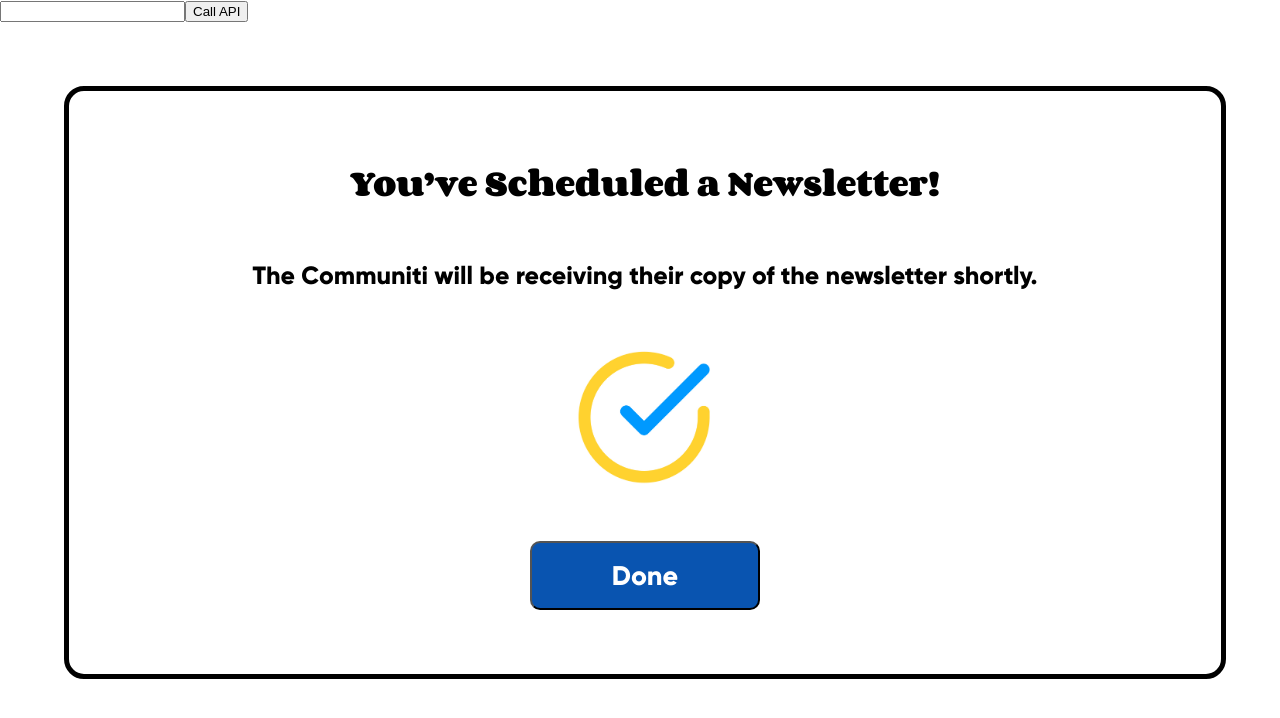
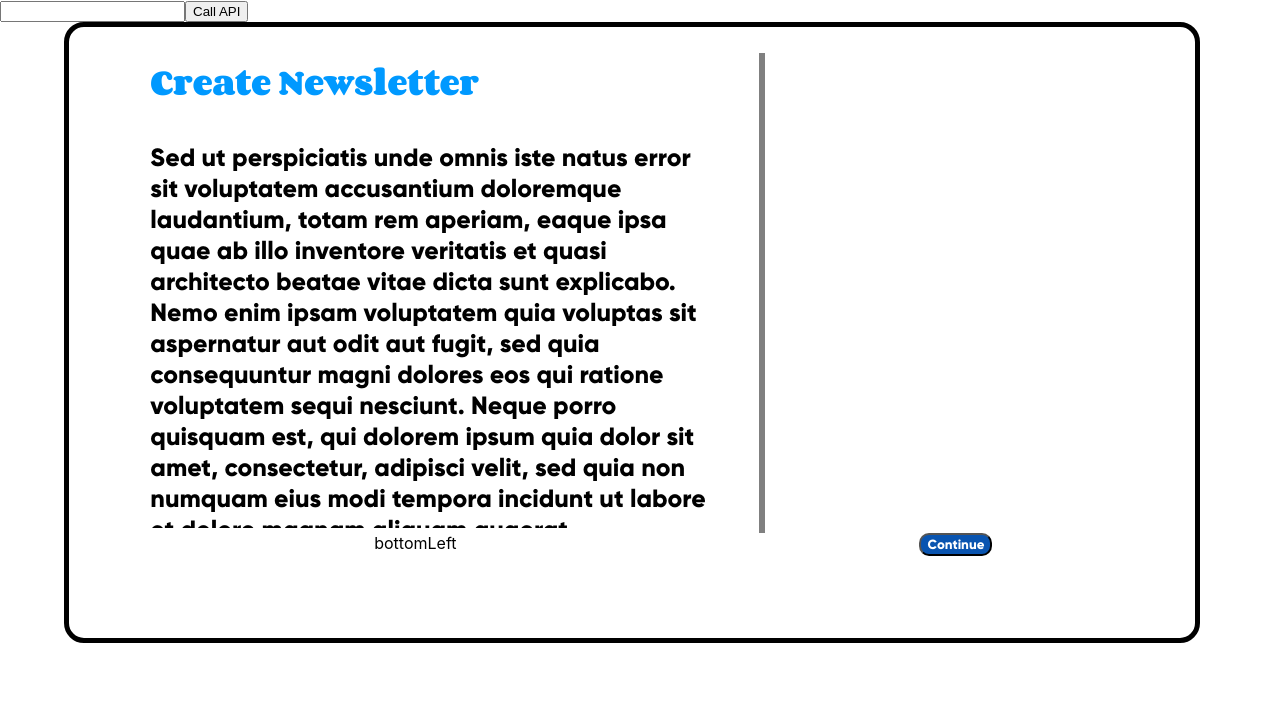
Before and after one commit to makeitMVPadmin/super-group-newsletter, a React (Create React App) app in the folder supergroup-newsletter/: page / in a window 1280 px wide. Shown: the top 718 px of the page. Built offline with nearby package versions, Linux system fonts and the light colour scheme; no server answers.

Commit message:
started layout of page

```diff
--- /dev/null
+++ b/supergroup-newsletter/src/components/NewsReview/NewsReview.css
@@ -0,0 +1,105 @@
+.container {
+  width: 84%;
+  min-width: 200px;
+  height: 80%;
+  margin: 0% 5% 0% 5%;
+  padding: 2% 2% 2% 2%;
+  /* display: flex; */
+  align-items: center;
+  text-align: center;
+  border-radius: 20px;
+  border: 5px solid var(--primary-black, #000);
+  background: var(--primary-white, #fff);
+  /* background-color: rgb(255, 172, 144); */
+}
+.topContainer {
+  display: flex;
+  height: 60vh;
+}
+.bottomContainer {
+  display: flex;
+  height: 10vh;
+}
+.divider {
+  background-color: grey;
+  width: 6px;
+}
+.dividerBottom {
+  /* background-color: grey; */
+  width: 6px;
+}
+.topLeft {
+  width: 55%;
+  /* background-color: aqua; */
+  text-align: left;
+  padding-left: 5%;
+  padding-right: 5%;
+}
+.topRight {
+  width: 40%;
+  /* background-color: rgb(246, 255, 0); */
+}
+.bottomLeft {
+  width: 60%;
+  /* background-color: rgb(170, 0, 255); */
+}
+.bottomRight {
+  width: 40%;
+  /* background-color: rgb(0, 255, 26); */
+}
+.titleText {
+  font-family: 'Corben', sans-serif;
+  color: var(--primary-light-blue, blue);
+  font-size: 30px;
+  font-weight: 700;
+  margin-bottom: 30px;
+  border: none;
+}
+.mainText {
+  font-family: Gilroy;
+  color: #000;
+  font-size: 25px;
+  font-weight: 800;
+  resize: none;
+  border: none;
+  width: 100%;
+  height: 100%;
+}
+.mainTextContainer {
+  font-family: Gilroy;
+  color: #000;
+  font-size: 25px;
+  font-weight: 800;
+  resize: none;
+  border: none;
+  width: 100%;
+  height: 80%;
+}
+.doneButton {
+  border-radius: 10px;
+  color: var(--primary-white, #FFF);
+  background: var(--secondary-dark-blue, #0954B0);
+  font-family: Gilroy;
+  /* font-weight: 800;
+  padding: 16px 80px;
+  font-size: 27px; */
+}
+
+/* ************************* Calendar CSS ************************* */
+
+/* ************************* Media Change CSS ************************* */
+@media (max-width: 500px) {
+  .titleText {
+    font-size: 20px; /* Adjust font size for smaller screens */
+    margin-bottom: 25px;
+  }
+  .secondaryText {
+    font-size: 17px;
+    font-weight: 800;
+    margin-bottom: 25px;
+  }
+  .doneButton {
+    padding: 8px 40px;
+    font-size: 20px;
+  }
+}
--- /dev/null
+++ b/supergroup-newsletter/src/components/NewsReview/NewsReview.jsx
@@ -0,0 +1,44 @@
+import React, { useState } from 'react';
+import './NewsReview.css'
+
+export default function NewsReview(){
+
+const clickButton = () => {
+  console.log('clicked')
+}
+const [mainText, setMainText] = useState(`Sed ut perspiciatis unde omnis iste natus error sit voluptatem accusantium doloremque laudantium, totam rem aperiam, eaque ipsa quae ab illo inventore veritatis et quasi architecto beatae vitae dicta sunt explicabo. Nemo enim ipsam voluptatem quia voluptas sit aspernatur aut odit aut fugit, sed quia consequuntur magni dolores eos qui ratione voluptatem sequi nesciunt. Neque porro quisquam est, qui dolorem ipsum quia dolor sit amet, consectetur, adipisci velit, sed quia non numquam eius modi tempora incidunt ut labore et dolore magnam aliquam quaerat voluptatem. Ut enim ad minima veniam, quis nostrum exercitationem ullam corporis s`)
+const [newsLetterTitle, setNewsLetterTitle] = useState(`Create Newsletter`)
+const [selectedDate, setSelectedDate] = useState(null);
+
+const handleTextChange = (event) => {
+  setMainText(event.target.value);
+};
+const handleTitleChange = (event) => {
+  setNewsLetterTitle(event.target.value);
+};
+
+return (
+  <div className='container'>
+    <div className='topContainer'>
+      <div className='topLeft'>
+        <input className='titleText' value={newsLetterTitle} onChange={handleTitleChange}></input>
+        <div className='mainTextContainer'>
+        <textarea className='mainText' value={mainText} onChange={handleTextChange}></textarea>
+        </div>
+      </div>
+      <div className='divider'></div>
+      <div className='topRight'>
+      </div>
+    </div>
+    <div className='bottomContainer'>
+      <div className='bottomLeft'>
+        bottomLeft
+      </div>
+      <div className='dividerBottom'></div>
+      <div className='bottomRight'>
+        <button className='doneButton' onClick={clickButton}>Continue</button>
+      </div>
+    </div>
+  </div>
+)
+}
--- a/supergroup-newsletter/src/pages/LandingPage/LandingPage.jsx
+++ b/supergroup-newsletter/src/pages/LandingPage/LandingPage.jsx
@@ -1,16 +1,18 @@
 import React from 'react'
 import AiInputBox from '../../components/AiInputBox/AiInputBox';
-import ConfirmPopup from '../../components/ConfirmPopup/ConfirmPopup';
+// import ConfirmPopup from '../../components/ConfirmPopup/ConfirmPopup';
+import NewsReview from '../../components/NewsReview/NewsReview';
 import './LandingPage.css'
 
 export default function LandingPage() {
   return (
     <div>
       <AiInputBox />
-      <ConfirmPopup
+      <NewsReview />
+      {/* <ConfirmPopup
         title='You’ve Scheduled a Newsletter!'
         paragraph='The Communiti will be receiving their copy of the newsletter shortly.'
-      />
+      /> */}
     </div>
   )
 }
```
